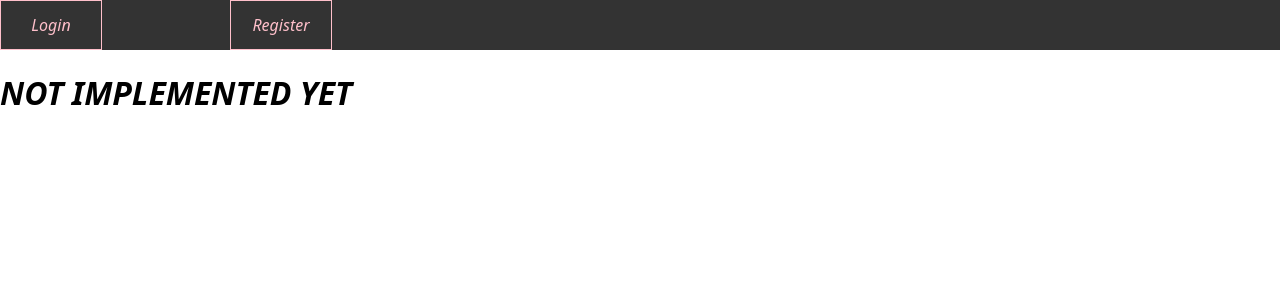
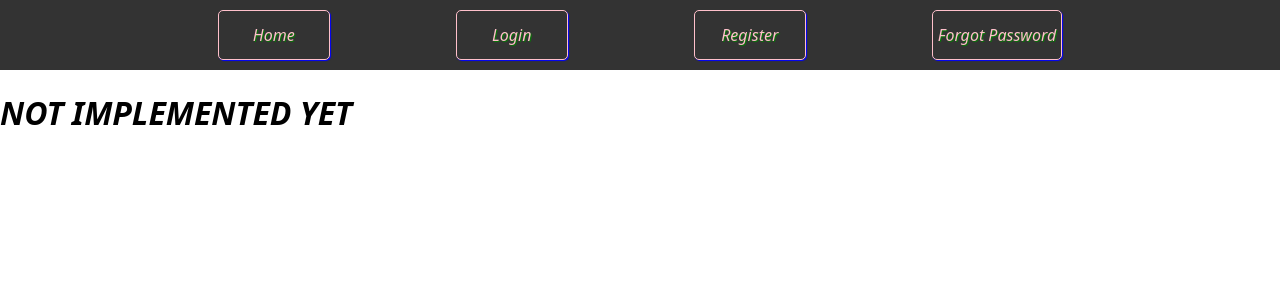
Before and after one commit to darkolol9/Communication_ltd, a React (Vite) app in the folder client/: page / in a window 1280 px wide. Shown: the top 300 px of the page. Built offline with nearby package versions, Linux system fonts and the light colour scheme.

Commit message:
more css

```diff
--- a/client/src/App.css
+++ b/client/src/App.css
@@ -14,15 +14,26 @@ body {
   background-color: #333;
   height: 50px;
   display: flex;
-  justify-content: start;
+  justify-content: center;
   gap: 10%;
+  padding: 10px;
 }
 
 .navbar-item {
-  width: 100px;
+  min-width: 100px;
+  padding: 5px;
   display: flex;
   justify-content: center;
   align-items: center;
   color: pink;
+  border-radius: 5px;
   border: 1px solid pink;
+  box-shadow: 1px 1px 1px blue;
+  text-shadow: 1px 1px 1px green;
+  cursor: pointer;
+  outline: none;
 }
+
+.navbar-item:hover {
+  background-color: #334;
+}
--- a/client/src/components/NavBar.jsx
+++ b/client/src/components/NavBar.jsx
@@ -3,8 +3,10 @@ import NavbarItem from "./NavbarItem";
 const NavBar = () => {
   return (
     <div className="navbar">
+      <NavbarItem label="Home" url="/*" />
       <NavbarItem label="Login" url="/login" />
       <NavbarItem label="Register" url="/register" />
+      <NavbarItem label="Forgot Password" url="/forgot_password" />
     </div>
   );
 };
```
